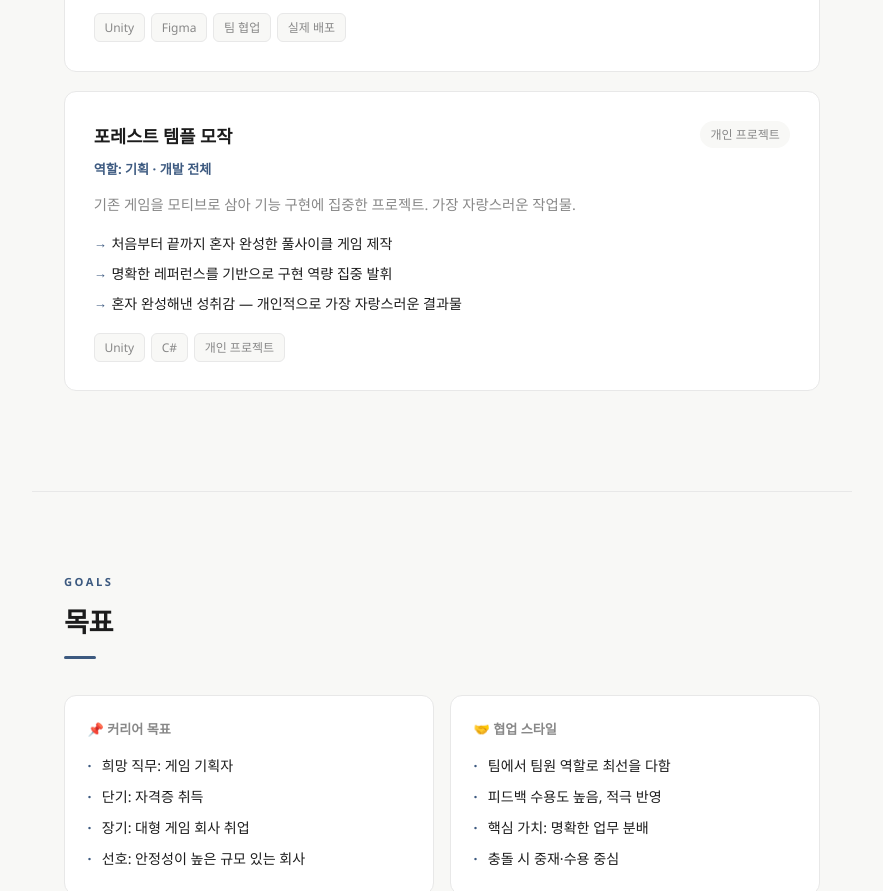
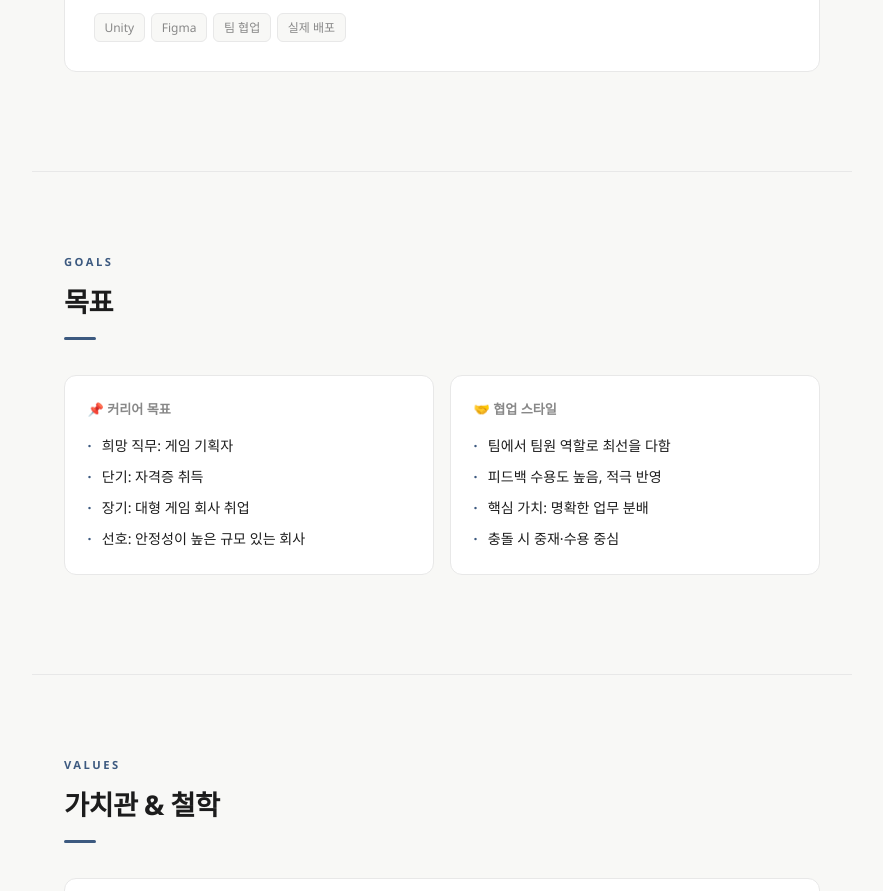
Before and after one commit to ryuqwer/qwer, a plain HTML site: page index.html in a window 1280 px wide. Shown: the part 2354-3245 px from the top of the page, without its empty margins (198-1081 px from the left). Drawn offline with Linux system fonts and the light colour scheme.

Commit message:
Add files via upload

```diff
--- a/index.html
+++ b/index.html
@@ -613,24 +613,6 @@
     </div>
   </div>
 
-  <div class="project-card">
-    <div class="proj-top">
-      <div class="proj-name">포레스트 템플 모작</div>
-      <span class="proj-type">개인 프로젝트</span>
-    </div>
-    <div class="proj-role">역할: 기획 · 개발 전체</div>
-    <p class="proj-desc">기존 게임을 모티브로 삼아 기능 구현에 집중한 프로젝트. 가장 자랑스러운 작업물.</p>
-    <ul class="proj-list">
-      <li>처음부터 끝까지 혼자 완성한 풀사이클 게임 제작</li>
-      <li>명확한 레퍼런스를 기반으로 구현 역량 집중 발휘</li>
-      <li>혼자 완성해낸 성취감 — 개인적으로 가장 자랑스러운 결과물</li>
-    </ul>
-    <div class="proj-chips">
-      <span class="proj-chip">Unity</span>
-      <span class="proj-chip">C#</span>
-      <span class="proj-chip">개인 프로젝트</span>
-    </div>
-  </div>
 </section>
 
 <hr class="sep">
```
